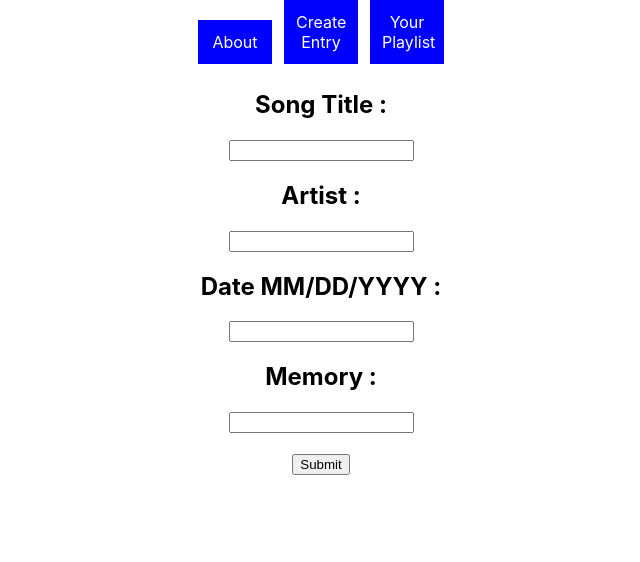
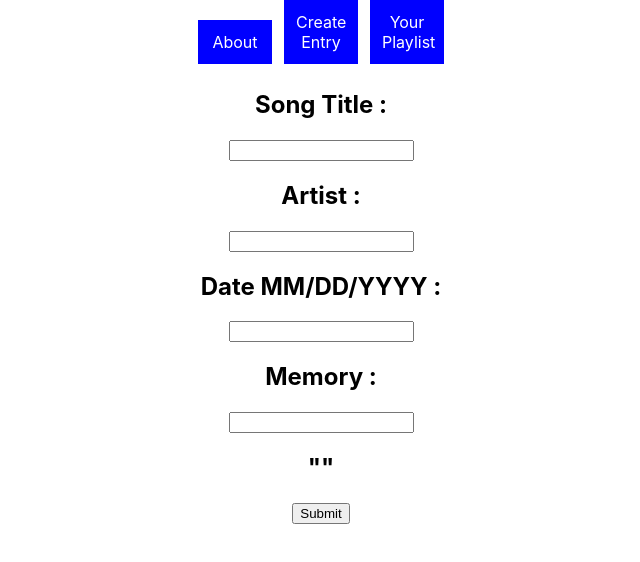
Before and after one commit to laurenmetz17/project2, a React (Create React App) app in the folder project2app/: page /createEntry in a window 1280 px wide. Shown: the top 562 px of the page, without its empty margins (319-959 px from the left). Built offline with nearby package versions, Linux system fonts and the light colour scheme.

Commit message:
add p2db.json file with playlist object, remove unneeded imports, set up basic fetch to itunes API

```diff
--- a/project2app/src/EntryForm.js
+++ b/project2app/src/EntryForm.js
@@ -1,5 +1,5 @@
-import {React, useEffect, useState, useRef} from 'react';
-import MemoryCard from './MemoryCard';
+import {React} from 'react';
+
 
 function EntryForm({entries, setEntries}) {
 
@@ -19,6 +19,11 @@ function EntryForm({entries, setEntries}) {
 
         console.log(entryInfo);
 
+        fetch(`https://itunes.apple.com/search?media=music&entity=song&term=${songTitle}`).then(resp => resp.json())
+        .then(data => {
+            console.log(data.results);
+        })
+
         setEntries([...entries, entryInfo]);
     }
 
@@ -34,7 +39,7 @@ function EntryForm({entries, setEntries}) {
             <input type="text" name='date' />
             <h2>Memory :</h2>
             <input type="text" name='memory' />
-            <h2></h2>
+            <h2>""</h2>
             <input type="submit" value="Submit"  />
         </form>
     )
--- a/project2app/src/NavBar.js
+++ b/project2app/src/NavBar.js
@@ -1,7 +1,4 @@
-import { BrowserRouter, Route, NavLink, Switch } from "react-router-dom";
-import About from './About';
-import Playlist from './Playlist';
-import EntryForm from "./EntryForm";
+import { NavLink} from "react-router-dom";
 
 
 function NavBar() {
--- a/project2app/src/Playlist.js
+++ b/project2app/src/Playlist.js
@@ -5,7 +5,7 @@ import MemoryCard from './MemoryCard';
 function Playlist({entries}) {
 
     const entryItems = entries.map(entry => (
-        <MemoryCard entry={entry}/>
+        <MemoryCard id={entry.songTitle} entry={entry}/>
     ))
 
     return (
--- a/project2app/src/index.js
+++ b/project2app/src/index.js
@@ -1,6 +1,6 @@
 import React from 'react';
 import ReactDOM from 'react-dom/client';
-import { BrowserRouter, Route } from "react-router-dom";
+import { BrowserRouter} from "react-router-dom";
 import './index.css';
 import App from './App';
 import reportWebVitals from './reportWebVitals';
```
Also changed, not shown: project2app/src/db.json (deleted), 1 other file (tests, documents, lock files or other folders).
